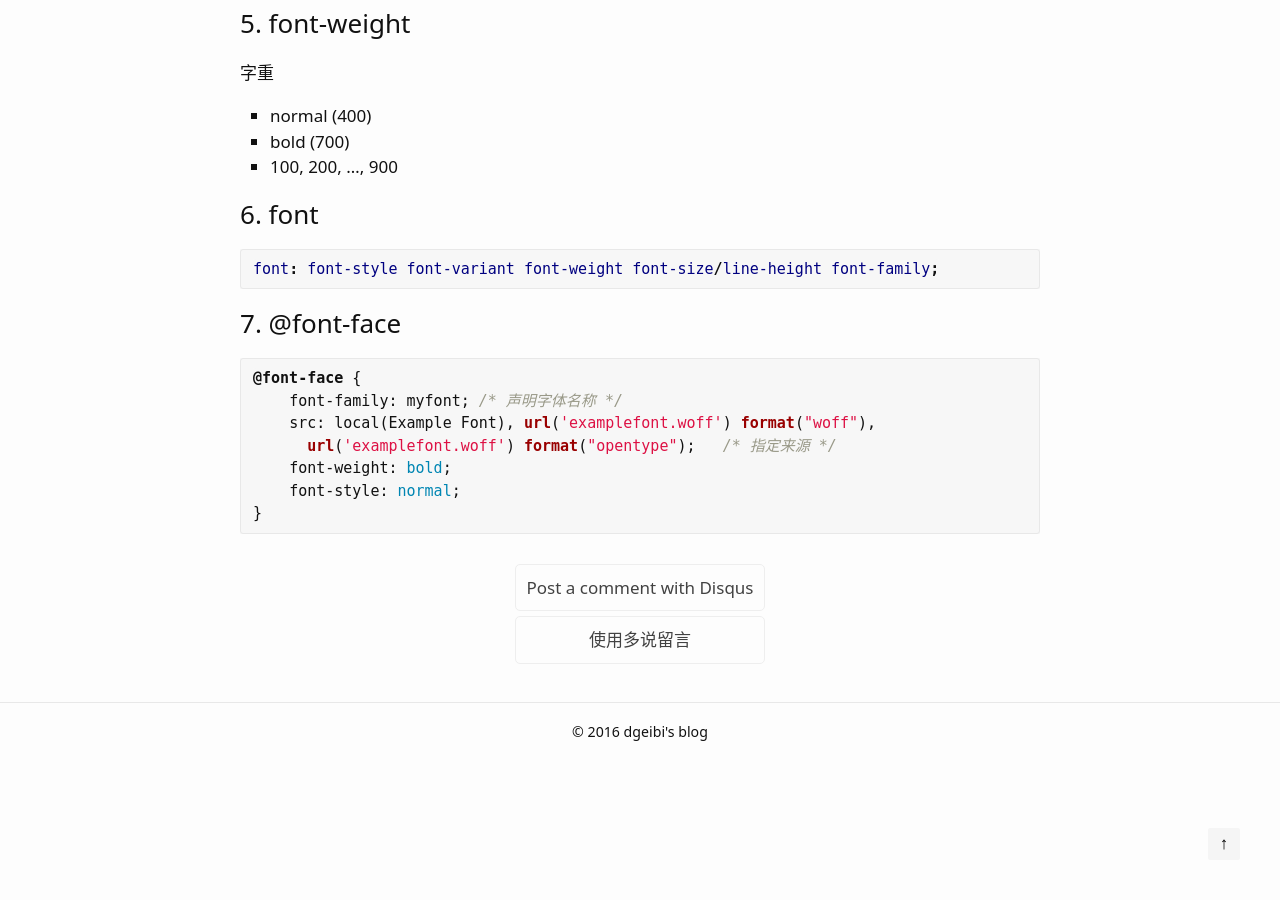
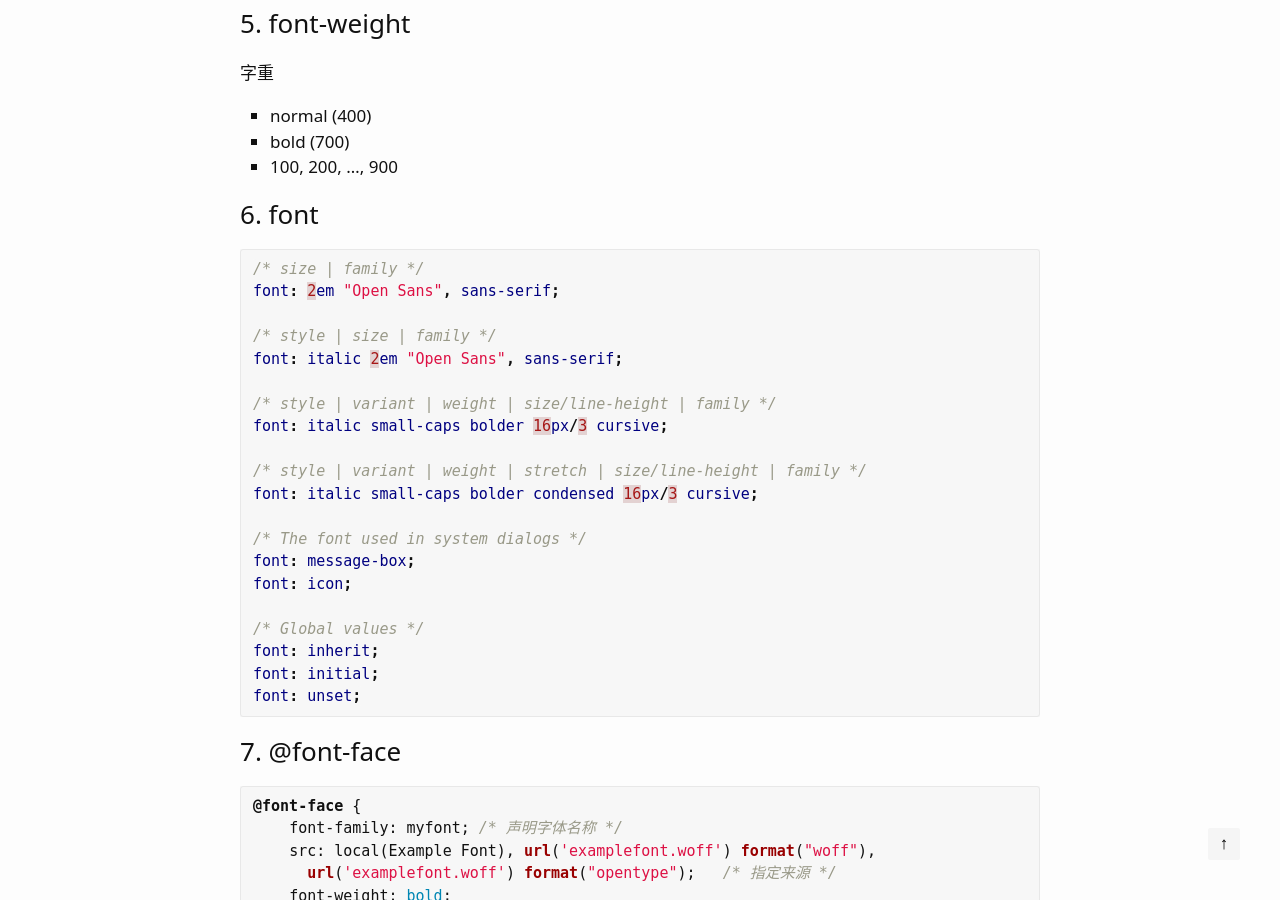
Before and after one commit to dgeibi/dgeibi.github.com, a Jekyll site: the page built from docs/CSS/Fonts.md, in a window 1280 px wide and 900 px high, scrolled down 1262 px. Built offline with Jekyll 4.4.1, drawn with Linux system fonts in a browser that asks for light colours; comment, search, counter and statistics services are not loaded; before the commit the page ends 2021 px from its top, so only the background shows below that.

Commit message:
update at 2016-10-10 12:56:58 UTC

````diff
--- a/_data/languages.yml
+++ b/_data/languages.yml
@@ -80,7 +80,10 @@
       subpath: OOP/Inheritance
 
     - title: Window 对象
-      subpath: Window
+      subpath: Browser/Window
+
+    - title: Canvas 2D Context
+      subpath: Browser/Canvas2D
 
     - title: Node
       subpath: DOM/Node
--- a/docs/CSS/Fonts.md
+++ b/docs/CSS/Fonts.md
@@ -48,7 +48,26 @@ font-variant: small-caps;
 ## font
 
 ```css
-font: font-style font-variant font-weight font-size/line-height font-family;
+/* size | family */
+font: 2em "Open Sans", sans-serif;
+
+/* style | size | family */
+font: italic 2em "Open Sans", sans-serif;
+
+/* style | variant | weight | size/line-height | family */
+font: italic small-caps bolder 16px/3 cursive;
+
+/* style | variant | weight | stretch | size/line-height | family */
+font: italic small-caps bolder condensed 16px/3 cursive;
+
+/* The font used in system dialogs */
+font: message-box;
+font: icon;
+
+/* Global values */
+font: inherit;
+font: initial;
+font: unset;
 ```
 
 ## @font-face
````
Also changed, not shown: docs/JavaScript/Browser/Canvas2D.md (added, +107 -0 lines), docs/JavaScript/DOM/Document.md (+1 -1 lines), docs/JavaScript/DOM/Element.md (+1 -1 lines), docs/JavaScript/Browser/Window.md (renamed from docs/JavaScript/Window.md).
